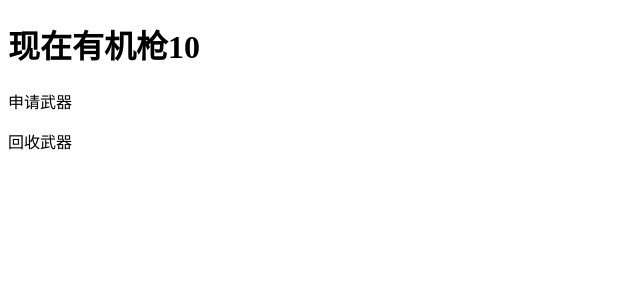
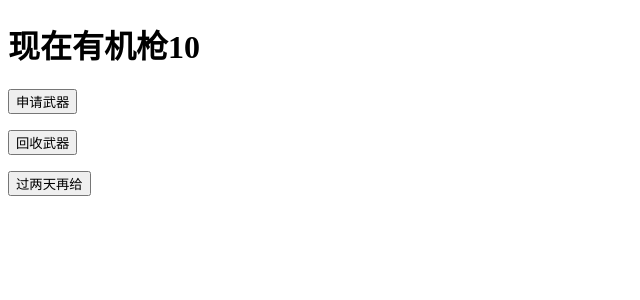
Before and after one commit to dingzi90/JobApp, a React app in the folder reactdom/: page / in a window 1280 px wide. Shown: the top 300 px of the page, without its empty margins (0-640 px from the left). Built offline with nearby package versions, Linux system fonts and the light colour scheme.

Commit message:
redux 异步

```diff
--- a/reactdom/package.json
+++ b/reactdom/package.json
@@ -38,6 +38,7 @@
     "react-dev-utils": "^5.0.1",
     "react-dom": "^16.3.2",
     "redux": "^3.7.2",
+    "redux-thunk": "^2.2.0",
     "resolve": "1.6.0",
     "style-loader": "0.19.0",
     "sw-precache-webpack-plugin": "0.11.4",
--- a/reactdom/src/App.js
+++ b/reactdom/src/App.js
@@ -10,12 +10,15 @@ class App extends React.Component{
         const num = store.getState()
         const addGUN = this.props.addGUN
         const removeGUN = this.props.removeGUN
+        const addGUNAsync = this.props.addGUNAsync
         return(
             <div>
                 <h1>现在有机枪{num}</h1>
-                <buttom   onClick={() => store.dispatch(addGUN())}>申请武器</buttom>
+                <button onClick={() => store.dispatch(addGUN())}>申请武器</button>
                 <p></p>
-                <buttom   onClick={() => store.dispatch(removeGUN())}>回收武器</buttom>
+                <button onClick={() => store.dispatch(removeGUN())}>回收武器</button>
+                <p></p>
+                <button onClick={() => store.dispatch(addGUNAsync())}>过两天再给</button>
             </div>
         )
 
--- a/reactdom/src/index.js
+++ b/reactdom/src/index.js
@@ -1,15 +1,16 @@
 import React from 'react'
 import ReactDom from 'react-dom'
 
-import {createStore}  from 'redux'
-import { counter, addGUN, removeGUN} from './index.redux'
+import {createStore, applyMiddleware}  from 'redux'
+import thunk  from 'redux-thunk'
+import { counter, addGUN, removeGUN, addGUNAsync } from './index.redux'
 import App from './App'
 
 
-const store = createStore(counter)
+const store = createStore(counter,applyMiddleware(thunk))
 
 function render(){
-    ReactDom.render(<App store={store} addGUN={addGUN} removeGUN={removeGUN} />, document.getElementById('root'))
+    ReactDom.render(<App store={store} addGUNAsync={addGUNAsync} addGUN={addGUN} removeGUN={removeGUN} />, document.getElementById('root'))
 }
 render()
 
--- a/reactdom/src/index.redux.js
+++ b/reactdom/src/index.redux.js
@@ -24,3 +24,11 @@ export function addGUN(){
 export function removeGUN(){
     return {type:REMOVE_GUN}
 }
+
+export function addGUNAsync() {
+    return dispatch =>{
+        setTimeout(() => {
+            dispatch(addGUN())
+        }, 3000);
+    }
+}
```
